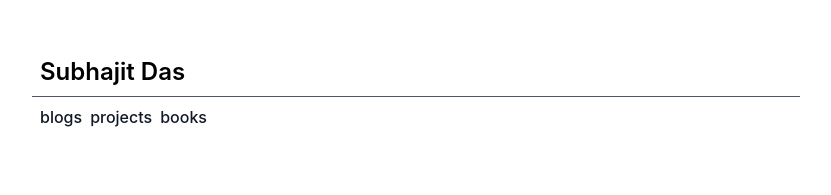
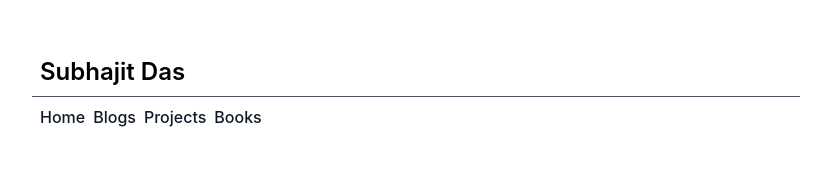
Before and after one commit to 0verread/subhajitdas.me, a React app: page / in a window 1280 px wide. Shown: the top 195 px of the page, without its empty margins (224-1055 px from the left). Built offline with nearby package versions, Linux system fonts and the light colour scheme.

Commit message:
added router

```diff
--- a/package.json
+++ b/package.json
@@ -24,6 +24,7 @@
     "postcss": "^8.4.24",
     "postcss-loader": "^7.3.3",
     "postcss-preset-env": "^8.5.0",
+    "react-router-dom": "^6.13.0",
     "sass-loader": "^13.3.2",
     "serve": "^14.2.0",
     "style-loader": "^3.3.3",
--- a/src/App.tsx
+++ b/src/App.tsx
@@ -1,6 +1,11 @@
 import React from "react";
+import {Route, Routes} from 'react-router-dom';
 
 import Header from "./components/Header";
+
+import Blogs  from "./pages/Blogs";
+import Projects from "./pages/Projects";
+import Books from "./pages/Books";
 
 import './index.css'
 
@@ -9,6 +14,11 @@ const App:React.FC = () => {
     <>
     <div className="mx-auto max-w-3xl">
       <Header />
+      <Routes>
+        <Route path="/blogs" element={<Blogs />} />
+        <Route path="/projects" element={<Projects />} />
+        <Route path="/books" element={<Books />} />
+      </Routes>
     </div>
     </>
   )
--- a/src/components/Header.tsx
+++ b/src/components/Header.tsx
@@ -1,4 +1,5 @@
 import React from "react";
+import { Link } from "react-router-dom";
 
 const Header:React.FC = () => {
     return (
@@ -11,22 +12,36 @@ const Header:React.FC = () => {
       <hr className="h-px bg-gray-600 border-0 dark:bg-gray-700"></hr>
       <div className="p-2 hidden w-full md:block md:w-auto" id="navbar-default">
           <ul className="font-medium flex flex-col p-2 md:p-0 mt-4 border border-gray-100 rounded-lg bg-gray-50 md:flex-row md:space-x-2 md:mt-0 md:border-0 md:bg-white dark:bg-gray-800 md:dark:bg-gray-900 dark:border-gray-700">
+            <Link to="/">
               <li>
-              <a href="#" className="block py-2 pl-3 pr-4 text-gray-900 rounded hover:bg-gray-100 md:hover:bg-transparent
+                <a className="block py-2 pl-3 pr-4 text-gray-900 rounded hover:bg-gray-100 md:hover:bg-transparent
                                       md:border-0 md:hover:text-blue-700 md:p-0 dark:text-black md:dark:hover:text-blue-500
-                                     dark:hover:bg-gray-700 dark:hover:text-white md:dark:hover:bg-transparent">blogs</a>
+                                      dark:hover:bg-gray-700 dark:hover:text-white md:dark:hover:bg-transparent">Home</a>
               </li>
+            </Link>
+            <Link to="/blogs">
               <li>
-              <a href="#" className="block py-2 pl-3 pr-4 text-gray-900 rounded hover:bg-gray-100 md:hover:bg-transparent
+                <a className="block py-2 pl-3 pr-4 text-gray-900 rounded hover:bg-gray-100 md:hover:bg-transparent
                                       md:border-0 md:hover:text-blue-700 md:p-0 dark:text-black md:dark:hover:text-blue-500
-                                     dark:hover:bg-gray-700 dark:hover:text-white md:dark:hover:bg-transparent">projects</a>
+                                      dark:hover:bg-gray-700 dark:hover:text-white md:dark:hover:bg-transparent">Blogs</a>
               </li>
+            </Link>
+            <Link to="/projects">
               <li>
-              <a href="#" className="block py-2 pl-3 pr-4 text-gray-900 rounded hover:bg-gray-100
+                <a className="block py-2 pl-3 pr-4 text-gray-900 rounded hover:bg-gray-100 md:hover:bg-transparent
+                                      md:border-0 md:hover:text-blue-700 md:p-0 dark:text-black md:dark:hover:text-blue-500
+                                      dark:hover:bg-gray-700 dark:hover:text-white md:dark:hover:bg-transparent">Projects</a>
+              </li>
+            </Link>
+            <Link to='/books'>
+            <li>
+              <a className="block py-2 pl-3 pr-4 text-gray-900 rounded hover:bg-gray-100
                                      md:hover:bg-transparent md:border-0 md:hover:text-blue-700 md:p-0
                                      dark:text-white md:dark:hover:text-blue-500 dark:hover:bg-gray-700
-                                     dark:hover:text-white md:dark:hover:bg-transparent">books</a>
+                                     dark:hover:text-white md:dark:hover:bg-transparent">Books</a>
             </li>
+            </Link>
+
           </ul>
         </div>
     </nav>
--- a/src/index.tsx
+++ b/src/index.tsx
@@ -1,6 +1,14 @@
 import { render } from 'react-dom'
 import React from 'react'
+import { BrowserRouter } from 'react-router-dom'
 
 import App from './App'
 
-render(<App />, document.getElementById('root'))
+render(
+    <React.StrictMode>
+        <BrowserRouter>
+        <App />
+        </BrowserRouter>
+
+    </React.StrictMode>
+       , document.getElementById('root'))
--- a/tailwind.config.js
+++ b/tailwind.config.js
@@ -3,7 +3,6 @@ module.exports = {
   content: [
     './src/**/*.tsx',
   ],
-  darkMode: false,
   theme: {
     extend: {},
   },
```
Also changed, not shown: 1 other file (tests, documents, lock files or other folders). Lines whose indentation alone changed are shown as unchanged.
